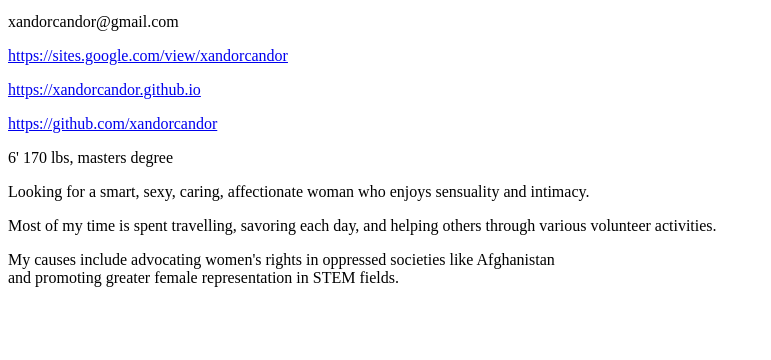
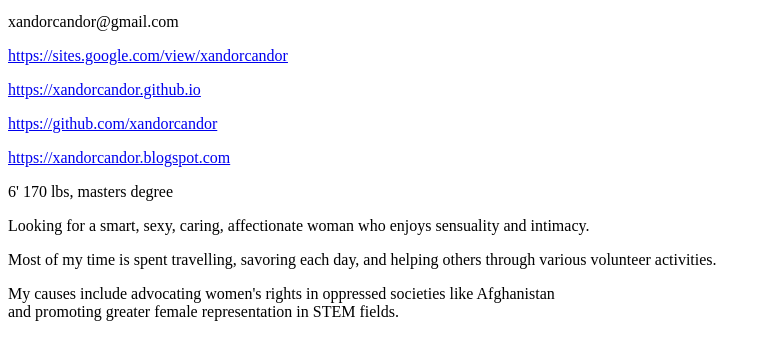
Before and after one commit to xandorcandor/xandorcandor.github.io, a plain HTML site: page index.html in a window 1280 px wide. Shown: the part 292-652 px from the top of the page, without its empty margins (0-771 px from the left). Drawn offline with Linux system fonts and the light colour scheme.

Commit message:
Update index.html

```diff
--- a/index.html
+++ b/index.html
@@ -5,6 +5,7 @@
 <p><a href="https://sites.google.com/view/xandorcandor">https://sites.google.com/view/xandorcandor</a></p>
 <p><a href="https://xandorcandor.github.io">https://xandorcandor.github.io</a></p>
 <p><a href="https://github.com/xandorcandor">https://github.com/xandorcandor</a></p>
+<p><a href="https://xandorcandor.blogspot.com">https://xandorcandor.blogspot.com</a></p>
 <p>6' 170 lbs, masters degree</p>
 <p>Looking for a smart, sexy, caring, affectionate woman who enjoys sensuality and intimacy.</p>
 <p>Most of my time is spent travelling, savoring each day, and helping others through various volunteer activities.</p>
```
